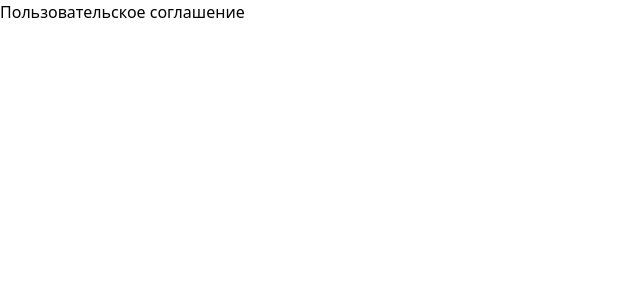
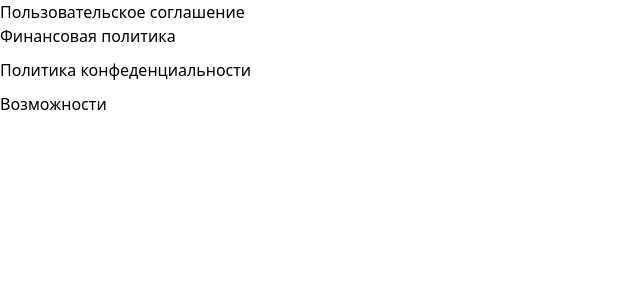
Before and after one commit to romanskijdev-group/web_cnpc_front, a React (Vite) app: page /user_agreement in a window 1280 px wide. Shown: the top 300 px of the page, without its empty margins (0-640 px from the left). Built offline with nearby package versions, Linux system fonts and the light colour scheme.

Commit message:
Update UserAgreement.tsx

```diff
--- a/src/pages/UserAgreement.tsx
+++ b/src/pages/UserAgreement.tsx
@@ -1,7 +1,18 @@
 const UserAgreement = () => {
     return(
-        <div>
+        <div className="container mx-auto ">
             <h1>Пользовательское соглашение</h1>
+                <div className="">
+                    <div className='flex flex-col gap-[10px]'>
+                    <a href='https://google.com/'
+                       className='dark:text-gray-200 hover:text-gray-500 dark:hover:text-gray-400 duration-300'>Финансовая политика</a>
+                    <a href='https://google.com/'
+                       className='dark:text-gray-200 hover:text-gray-500 dark:hover:text-gray-400 duration-300'>Политика конфеденциальности</a>
+                    <a href='https://google.com/'
+                       className='dark:text-gray-200 hover:text-gray-500 dark:hover:text-gray-400 duration-300'>Возможности</a>
+                    </div>
+
+                </div>
         </div>
     )
 }
```
